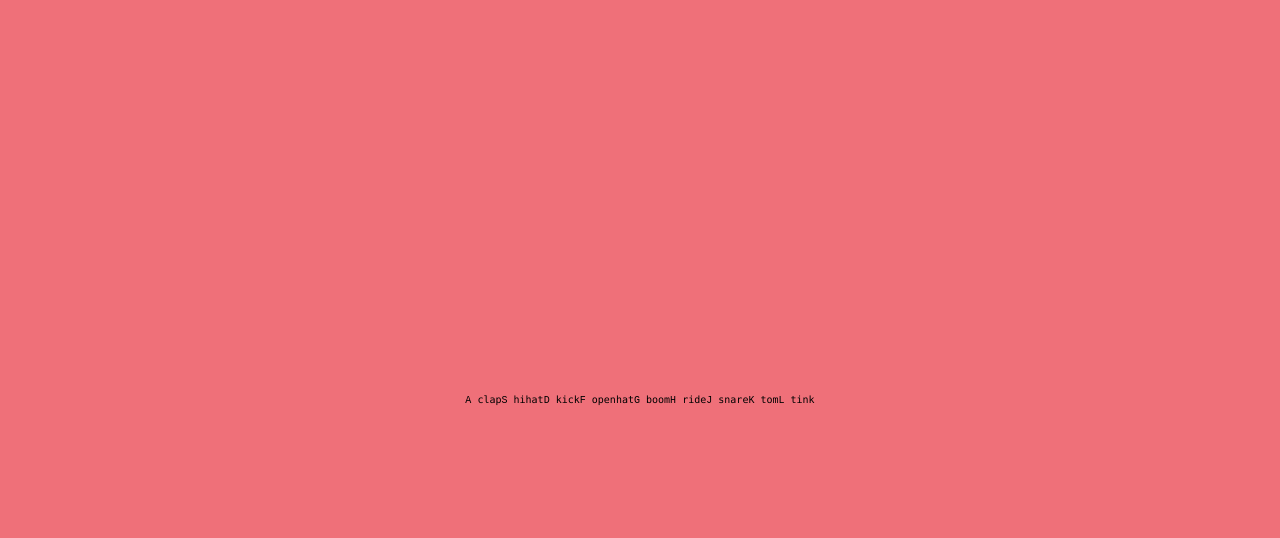
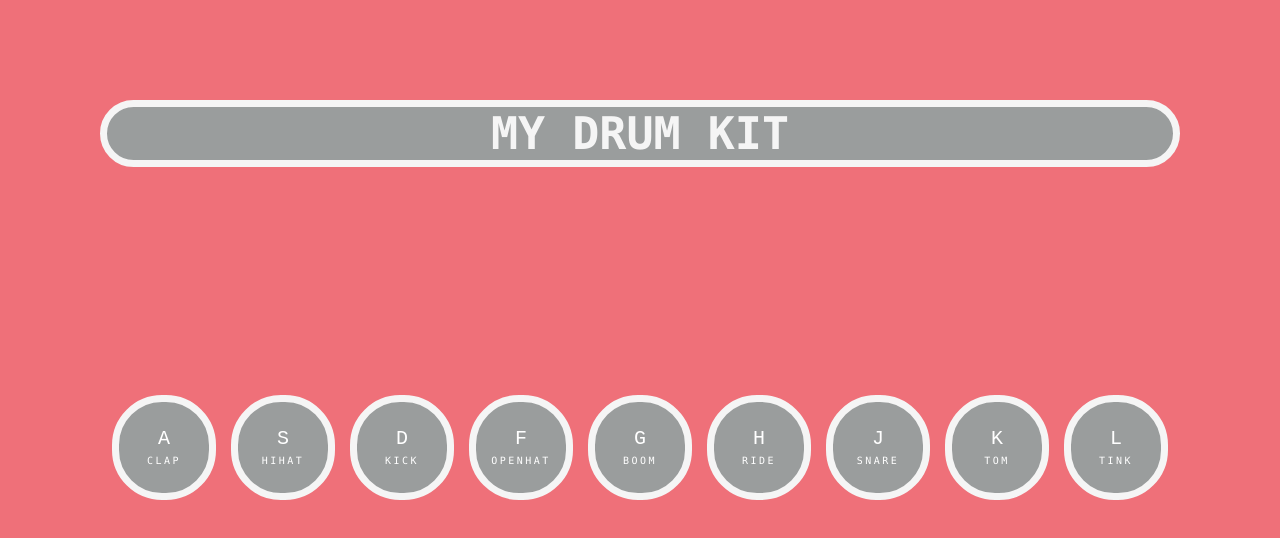
Before and after one commit to kedarvyas/Drum-Kit-JS, a plain HTML site: page index.html in a window 1280 px wide. Drawn offline with Linux system fonts and the light colour scheme.

Commit message:
updating styles.css

```diff
--- a/index.html
+++ b/index.html
@@ -8,43 +8,43 @@
 </head>
 
 <body>
-
+    <h1>MY DRUM KIT</h1>
     <div class="keys">
         <div data-key="65" class="key">
             <kbd>A</kbd>
-            <span class="sound">clap</span>
+            <span class="sound">Clap</span>
         </div>
         <div data-key="83" class="key">
             <kbd>S</kbd>
-            <span class="sound">hihat</span>
+            <span class="sound">Hihat</span>
         </div>
         <div data-key="68" class="key">
             <kbd>D</kbd>
-            <span class="sound">kick</span>
+            <span class="sound">Kick</span>
         </div>
         <div data-key="70" class="key">
             <kbd>F</kbd>
-            <span class="sound">openhat</span>
+            <span class="sound">Openhat</span>
         </div>
         <div data-key="71" class="key">
             <kbd>G</kbd>
-            <span class="sound">boom</span>
+            <span class="sound">Boom</span>
         </div>
         <div data-key="72" class="key">
             <kbd>H</kbd>
-            <span class="sound">ride</span>
+            <span class="sound">Ride</span>
         </div>
         <div data-key="74" class="key">
             <kbd>J</kbd>
-            <span class="sound">snare</span>
+            <span class="sound">Snare</span>
         </div>
         <div data-key="75" class="key">
             <kbd>K</kbd>
-            <span class="sound">tom</span>
+            <span class="sound">Tom</span>
         </div>
         <div data-key="76" class="key">
             <kbd>L</kbd>
-            <span class="sound">tink</span>
+            <span class="sound">Tink</span>
         </div>
     </div>
 
--- a/styles.css
+++ b/styles.css
@@ -10,10 +10,55 @@ body, html {
     font-family: monaco, Consolas, "Lucida Console", monospace;
 }
 
+h1 {
+    font-family: monaco, Consolas, "Lucida Console", monospace;
+    font-weight: 900;
+    font-size: 45px;
+    color: whitesmoke;
+    border: 0.75rem solid whitesmoke;
+    border-radius: 7.5rem;
+    margin: 10rem;
+    margin-top: 100px;
+    background-color: rgba(26, 226, 210, 0.4);
+    text-align: center;
+}
+
 .keys {
     display: flex;
     flex: 1;
-    min-height: 100vh;
+    min-height: 45vh;
     align-items: center;
     justify-content: center;
 }
+
+.key {
+    border: 0.75rem solid whitesmoke;
+    border-radius: 5rem;
+    margin: 0.75rem;
+    font-size: 1.5rem;
+    padding: 2.5rem 0.75rem;
+    transition: all .08s ease;
+    width: 7.5rem;
+    text-align: center;
+    color: white;
+    background: rgba(26, 226, 210, 0.4);
+    text-shadow: 2.5 2.5 .25rem rgb(240, 240, 240);
+}
+
+.playing {
+    transform: scale(1.25);
+    border-color: #34d8d8;
+    box-shadow: 0 0 1rem #d65f49;
+}
+
+kbd {
+    display: block;
+    font-size: 2rem;
+}
+
+.sound {
+    font-size: 1rem;
+    text-transform: uppercase;
+    letter-spacing: 0.25rem;
+    color: #ffffff;
+}
```
